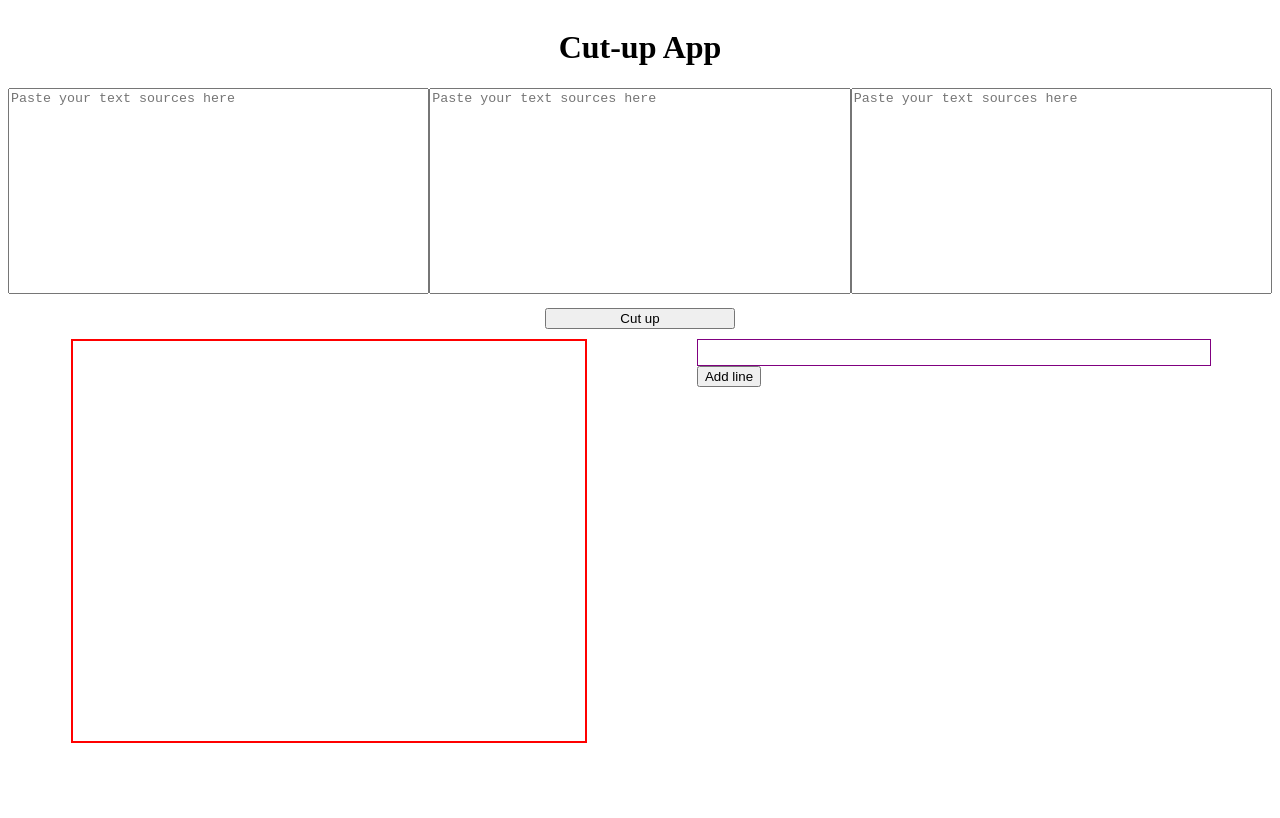
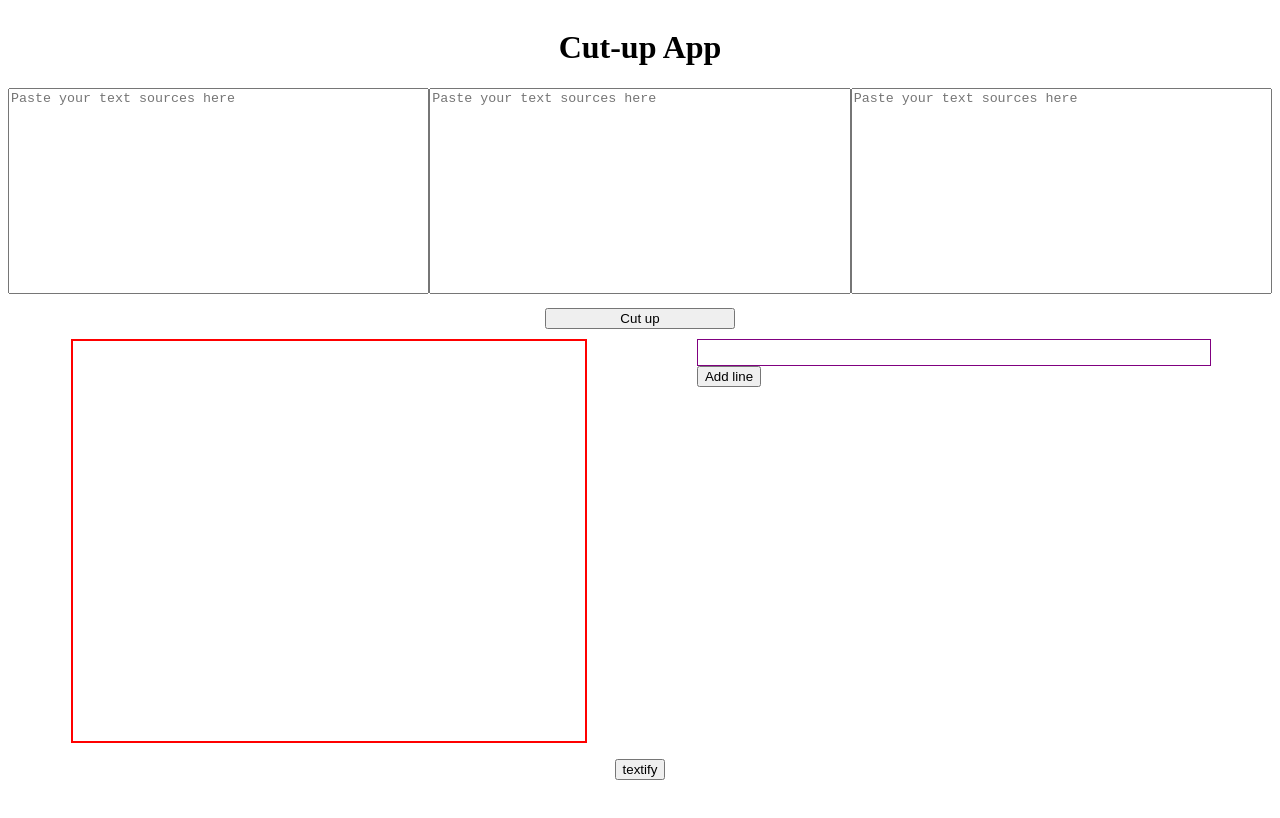
Before and after one commit to charlie-galb/cut-up, a React app: page / in a window 1280 px wide. Shown: the top 818 px of the page. Built offline with nearby package versions, Linux system fonts and the light colour scheme.

Commit message:
Add outputBox and TextifyButton back in

```diff
--- a/src/components/App.tsx
+++ b/src/components/App.tsx
@@ -1,11 +1,11 @@
 import React from "react"
 
-import { DndContext, closestCenter } from '@dnd-kit/core'
+import { DndContext } from '@dnd-kit/core'
 
 import { CuttingBoard } from "./CuttingBoard/CuttingBoard"
 import { CraftingBoard } from "./CraftingBoard/CraftingBoard"
-// import { OutputBox } from "./OutputBox/OutputBox"
-// import { TextifyButton } from "./TextifyButton/TextifyButton"
+import { OutputBox } from "./OutputBox/OutputBox"
+import { TextifyButton } from "./TextifyButton/TextifyButton"
 
 import { initialState } from "../data/initialState"
 import { removeAtIndex, insertAtIndex, arrayMove } from "../utils/array"
@@ -72,9 +72,7 @@ export class App extends React.Component {
   }
 
   onDragStart = (event: any) => {
-    const { active, over } = event
-    console.log(active)
-    console.log(over)
+    const { active } = event
     const { id } = active
     const newState = {
       ...this.state,
@@ -243,8 +241,8 @@ export class App extends React.Component {
           <DndContext onDragStart={this.onDragStart}  onDragOver={this.onDragOver} onDragEnd={this.onDragEnd} >
             <CraftingBoard activeId={this.state.activeId} wordChunks={this.state.wordChunks} chunkContainers={this.state.chunkContainers} lineOrder={this.state.lineOrder} addLine={this.addLine} />
           </DndContext>
-          {/* <TextifyButton outputToText={this.outputToText} />
-          <OutputBox poem={this.state.poemAsText} /> */}
+          <TextifyButton outputToText={this.outputToText} />
+          <OutputBox poem={this.state.poemAsText} />
         </div>
       </div>
     )
```
